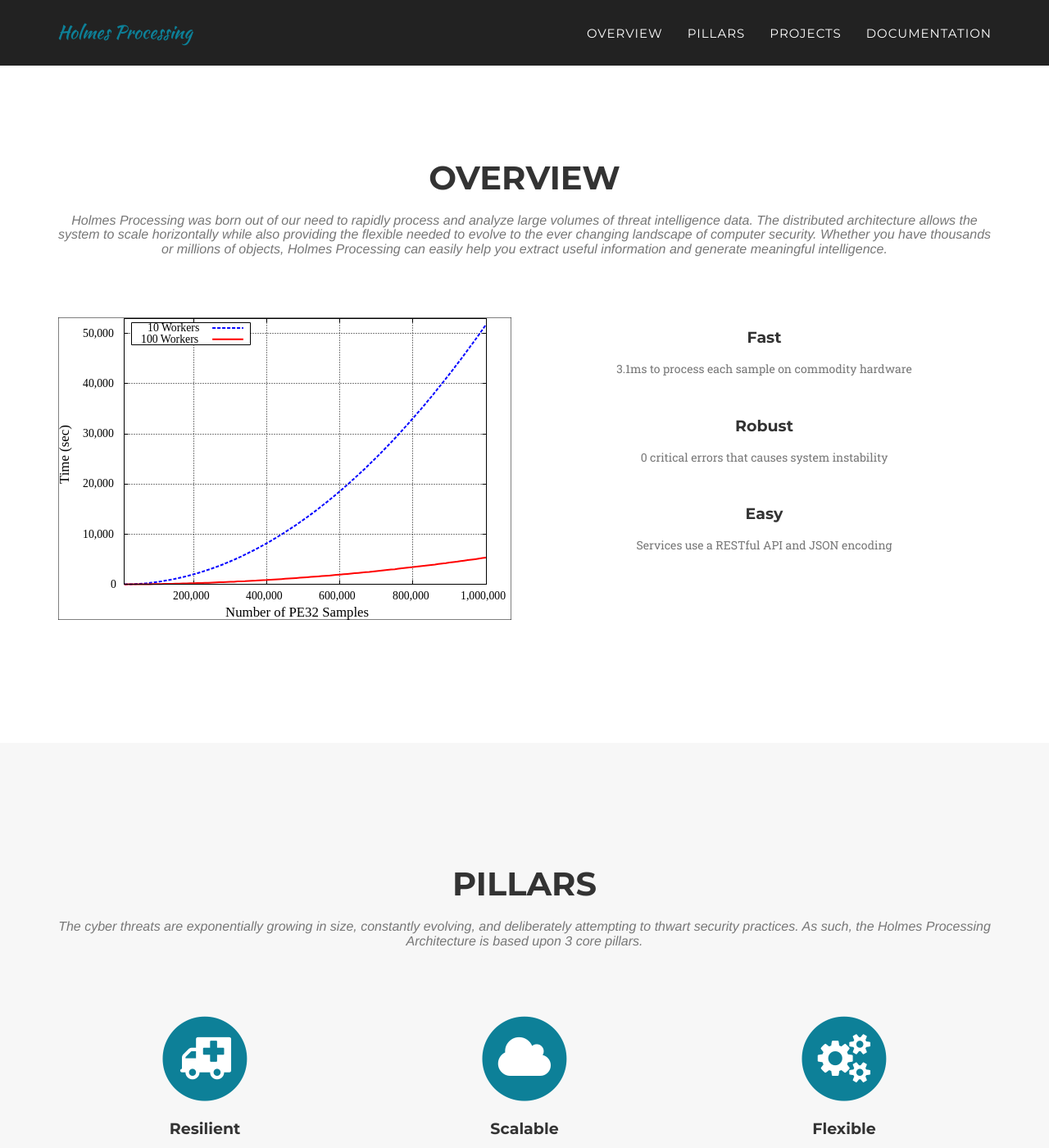
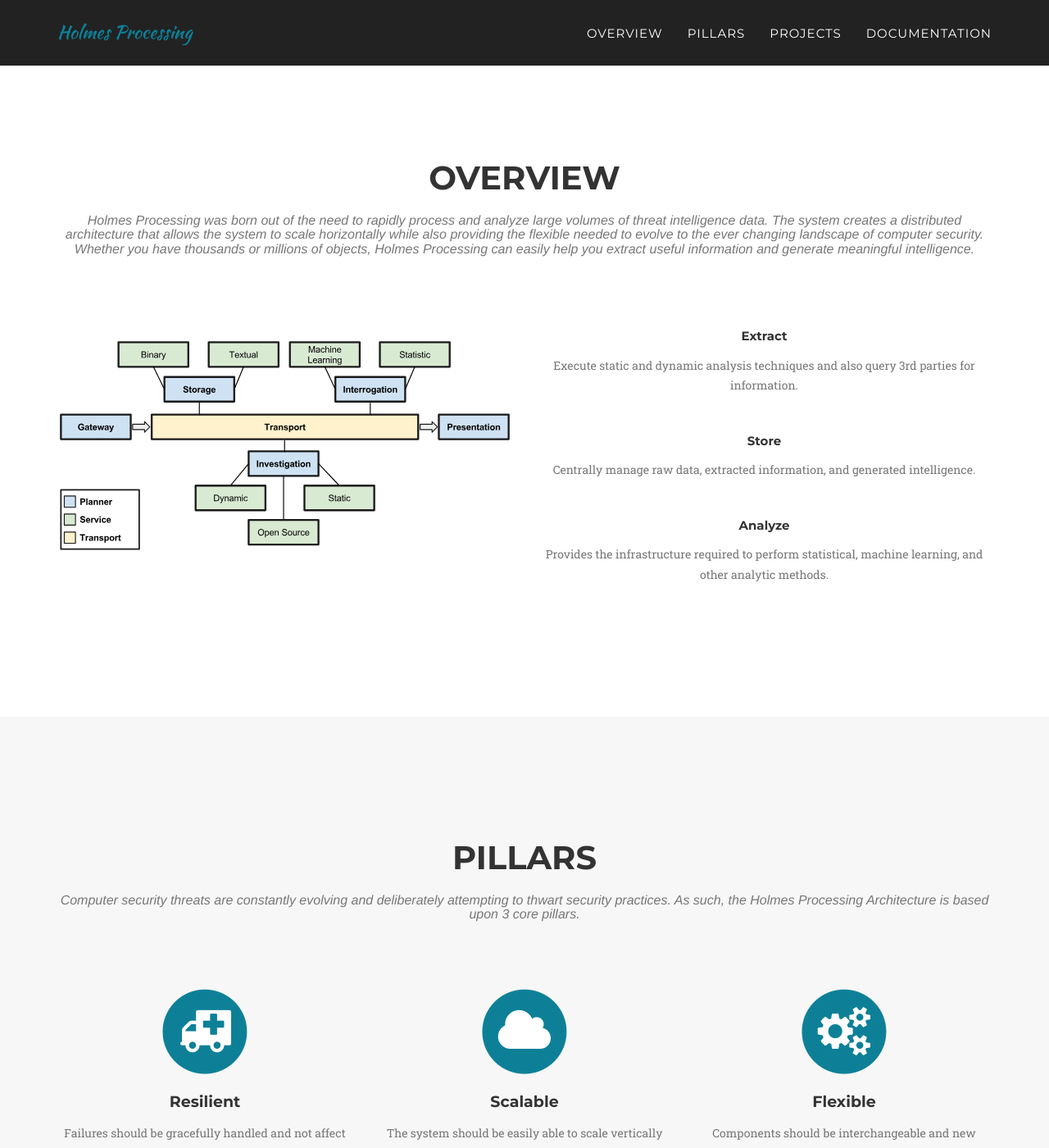
Before and after one commit to webstergd/websitev2, a Jekyll site: the page built from index.html, in a window 1280 px wide and 1400 px high, scrolled down 613 px. Shown: the whole window at 82% size. Built offline with Jekyll 4.4.1, drawn with Linux system fonts in a browser that asks for light colours; some web fonts are replaced; some of the changed text lies outside the part shown.

Commit message:
updated text

```diff
--- a/_includes/overview.html
+++ b/_includes/overview.html
@@ -4,22 +4,22 @@
             <div class="row">
                 <div class="col-lg-12 text-center">
                     <h2 class="section-heading">Overview</h2>
-                    <h3 class="section-subheading text-muted">Holmes Processing was born out of our need to rapidly process and analyze large volumes of threat intelligence data. The  distributed architecture allows the system to scale horizontally while also providing the flexible needed to evolve to the ever changing landscape of computer security. Whether you have thousands or millions of objects, Holmes Processing can easily help you extract useful information and generate meaningful intelligence.</h3>
+                    <h3 class="section-subheading text-muted">Holmes Processing was born out of the need to rapidly process and analyze large volumes of threat intelligence data. The system creates a distributed architecture that allows the system to scale horizontally while also providing the flexible needed to evolve to the ever changing landscape of computer security. Whether you have thousands or millions of objects, Holmes Processing can easily help you extract useful information and generate meaningful intelligence.</h3>
                 </div>
             </div>
             <div class="row text-center">
                 <div class="col-md-6">
-                    <center><img src="img/scale.svg" class="img-responsive"></center>
+                    <img src="img/architecture.svg" class="img-responsive">
                 </div>
                 <div class="col-md-6">
-                    <h4 class="service-heading">Fast</h4>
-                    <p class="text-muted">3.1ms to process each sample on commodity hardware</p>
+                    <h5 class="service-heading">Extract</h5>
+                    <p class="text-muted">Execute static and dynamic analysis techniques and also query 3rd parties for information.</p>
                     <br>
-                    <h4 class="service-heading">Robust</h4>
-                    <p class="text-muted">0 critical errors that causes system instability</p>
+                    <h5 class="service-heading">Store</h5>
+                    <p class="text-muted">Centrally manage raw data, extracted information, and generated intelligence.</p>
                     <br>
-                    <h4 class="service-heading">Easy</h4>
-                    <p class="text-muted">Services use a RESTful API and JSON encoding</p>
+                    <h5 class="service-heading">Analyze</h5>
+                    <p class="text-muted">Provides the infrastructure required to perform statistical, machine learning, and other analytic methods.</p>
                 </div>
             </div>
         </div>
--- a/_includes/pillars.html
+++ b/_includes/pillars.html
@@ -4,7 +4,7 @@
             <div class="row">
                 <div class="col-lg-12 text-center">
                     <h2 class="section-heading">Pillars</h2>
-                    <h3 class="section-subheading text-muted">The cyber threats are exponentially growing in size, constantly evolving, and deliberately attempting to thwart security practices. As such, the Holmes Processing Architecture is based upon 3 core pillars.</h3>
+                    <h3 class="section-subheading text-muted">Computer security threats are constantly evolving and deliberately attempting to thwart security practices. As such, the Holmes Processing Architecture is based upon 3 core pillars.</h3>
                 </div>
             </div>
             <div class="row text-center">
@@ -14,7 +14,7 @@
                         <i class="fa fa-ambulance fa-stack-1x fa-inverse"></i>
                     </span>
                     <h4 class="service-heading">Resilient</h4>
-                    <p class="text-muted">Component failures should not affect other components. Systems should identify and then gracefully recover from errors.</p>
+                    <p class="text-muted">Failures should be gracefully handled and not affect other parts of the system.</p>
                 </div>
                 <div class="col-md-4">
                     <span class="fa-stack fa-4x">
@@ -22,7 +22,7 @@
                         <i class="fa fa-cloud fa-stack-1x fa-inverse"></i>
                     </span>
                     <h4 class="service-heading">Scalable</h4>
-                    <p class="text-muted">The system should scale to handle any type of work load. It should be capable of automatically expanding across public and private infrastructures.</p>
+                    <p class="text-muted">The system should be easily able to scale vertically and horizontally.</p>
                 </div>
                 <div class="col-md-4">
                     <span class="fa-stack fa-4x">
@@ -30,7 +30,7 @@
                         <i class="fa fa-gears fa-stack-1x fa-inverse"></i>
                     </span>
                     <h4 class="service-heading">Flexible</h4>
-                    <p class="text-muted">Components should be interchangeable and adding new features should require minimal effort.</p>
+                    <p class="text-muted">Components should be interchangeable and new features should be easy to add.</p>
                 </div>
             </div>
         </div>
```
Also changed, not shown: img/architecture.svg (added), img/scale.svg (deleted).
